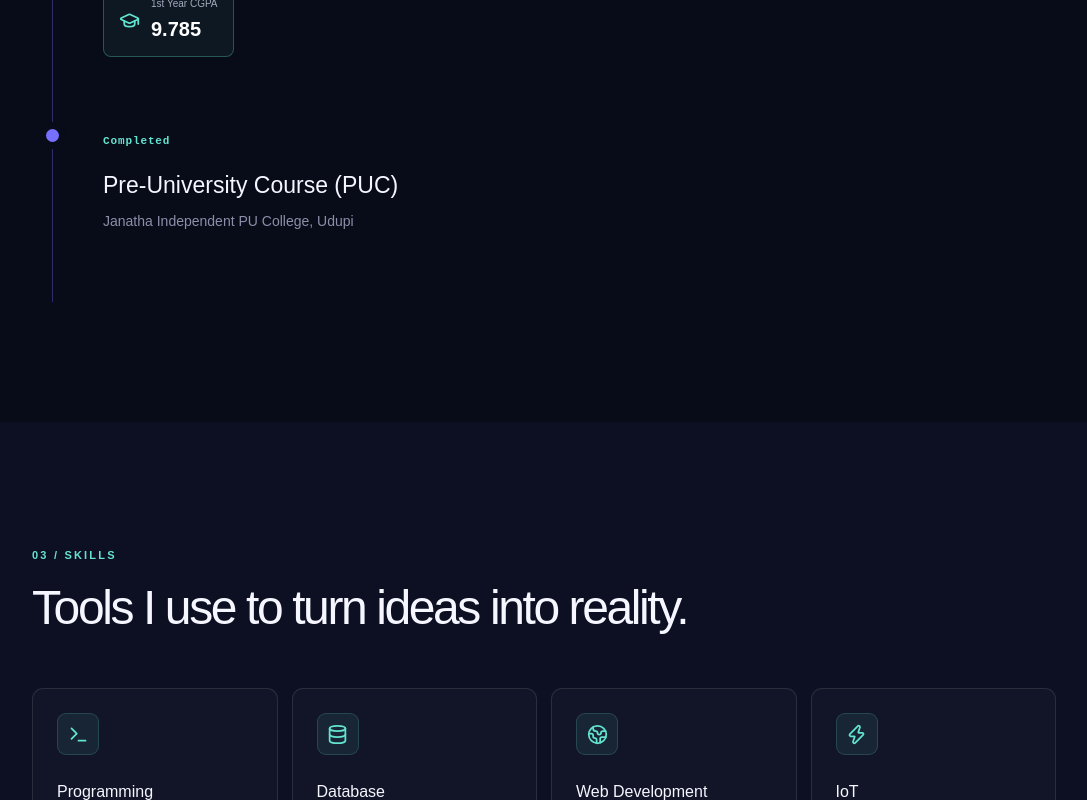
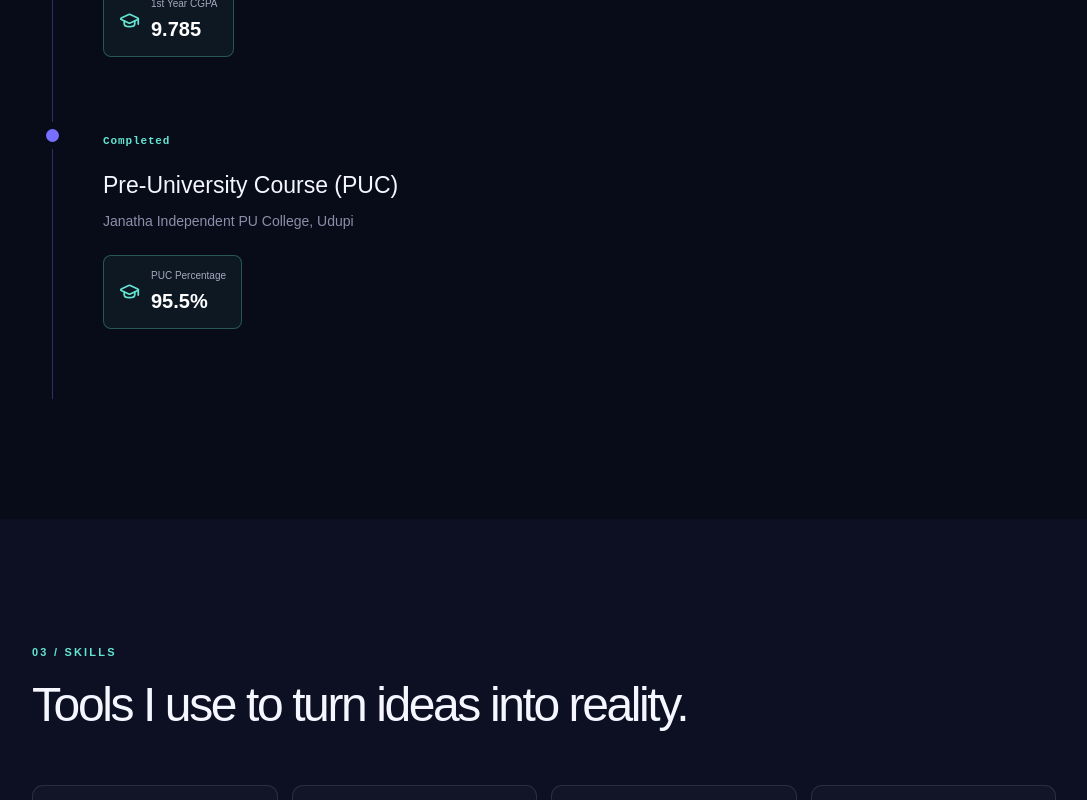
Before and after one commit to manjushree622/manjushree-personal-portfolio, a Next.js app: page / in a window 1280 px wide. Shown: the part 2100-2900 px from the top of the page, without its empty margins (96-1183 px from the left). Built offline with nearby package versions, Linux system fonts and the light colour scheme.

Commit message:
Add PUC percentage to education

```diff
--- a/app/page.tsx
+++ b/app/page.tsx
@@ -93,7 +93,7 @@ export default function Page() {
 
     <section id="about" className="section-pad section-dark"><SectionHeading eyebrow="01 / ABOUT ME" title="Curious by nature. Building with purpose." copy="A little bit about where I am, what I care about, and the direction I am heading."/><div className="about-grid"><div className="about-copy reveal"><p>I am a second-year B.Tech student in Artificial Intelligence and Data Science at REVA University, Yelahanka, Bengaluru. I have completed my first year of engineering and am passionate about learning programming, exploring emerging technologies, and creating innovative solutions.</p><p>I enjoy developing my technical skills through practical projects and continuously learning new concepts in computer science and artificial intelligence.</p><a className="text-link" href="#contact">Let&apos;s connect <ArrowUpRight size={16}/></a></div><div className="fact-grid reveal">{[['Name','Manjushree'],['Degree','B.Tech – AI & Data Science'],['University','REVA University'],['Current Year','2nd Year'],['1st Year CGPA','9.785',true],['Location','Karnataka, India'],['Interests','Coding & Technology']].map(([label,value,highlight])=><div className={`fact-card ${highlight?'fact-highlight':''}`} key={label as string}><span>{label}</span><strong>{value}</strong></div>)}</div></div></section>
 
-    <section id="education" className="section-pad"><SectionHeading eyebrow="02 / EDUCATION" title="The foundation I&apos;m building on."/><div className="timeline reveal"><div className="timeline-dot"/><div className="timeline-content"><span className="date-label">2025 — 2029 <i>Current</i></span><h3>B.Tech – Artificial Intelligence &amp; Data Science</h3><p className="muted">REVA University, Yelahanka, Bengaluru</p><p>Currently in 2nd Year <span className="slash">/</span> Completed 1st Year</p><div className="academic-badge"><GraduationCap size={21}/><span>1st Year CGPA<strong>9.785</strong></span></div></div></div><div className="timeline reveal"><div className="timeline-dot muted-dot"/><div className="timeline-content"><span className="date-label">Completed</span><h3>Pre-University Course (PUC)</h3><p className="muted">Janatha Independent PU College, Udupi</p></div></div></section>
+    <section id="education" className="section-pad"><SectionHeading eyebrow="02 / EDUCATION" title="The foundation I&apos;m building on."/><div className="timeline reveal"><div className="timeline-dot"/><div className="timeline-content"><span className="date-label">2025 — 2029 <i>Current</i></span><h3>B.Tech – Artificial Intelligence &amp; Data Science</h3><p className="muted">REVA University, Yelahanka, Bengaluru</p><p>Currently in 2nd Year <span className="slash">/</span> Completed 1st Year</p><div className="academic-badge"><GraduationCap size={21}/><span>1st Year CGPA<strong>9.785</strong></span></div></div></div><div className="timeline reveal"><div className="timeline-dot muted-dot"/><div className="timeline-content"><span className="date-label">Completed</span><h3>Pre-University Course (PUC)</h3><p className="muted">Janatha Independent PU College, Udupi</p><div className="academic-badge"><GraduationCap size={21}/><span>PUC Percentage<strong>95.5%</strong></span></div></div></div></section>
 
     <section id="skills" className="section-pad section-dark"><SectionHeading eyebrow="03 / SKILLS" title="Tools I use to turn ideas into reality."/><div className="skills-grid">{skills.map(({group,icon:Icon,items}, i)=><div className="skill-card reveal" style={{'--delay': `${i*80}ms`} as React.CSSProperties} key={group}><div className="icon-box"><Icon size={21}/></div><h3>{group}</h3><div className="skill-list">{items.map(item=><span key={item}>{item}</span>)}</div></div>)}</div></section>
 
```
